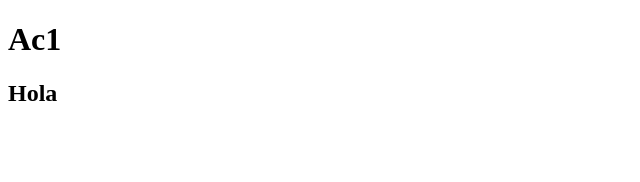
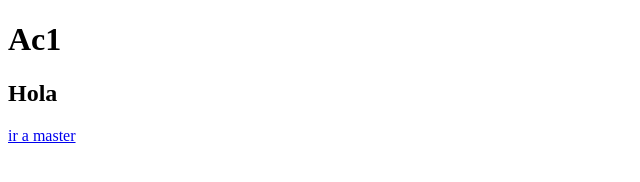
Before and after one commit to diego-chandia/FRONT_END_2023, a plain HTML site: page SUS/index.html in a window 1280 px wide. Shown: the full height of the page, 0-640 px from the left. Drawn offline with Linux system fonts and the light colour scheme.

Commit message:
se agrego segunda pagina y crear enlace

```diff
--- a/SUS/index.html
+++ b/SUS/index.html
@@ -9,5 +9,6 @@
 <body>
     <h1>Ac1</h1>
     <h2>Hola</h2>
+    <a href="master.html">ir a master</a>
 </body>
 </html>
```
Also changed, not shown: SUS/master.html (+1 -0 lines).
